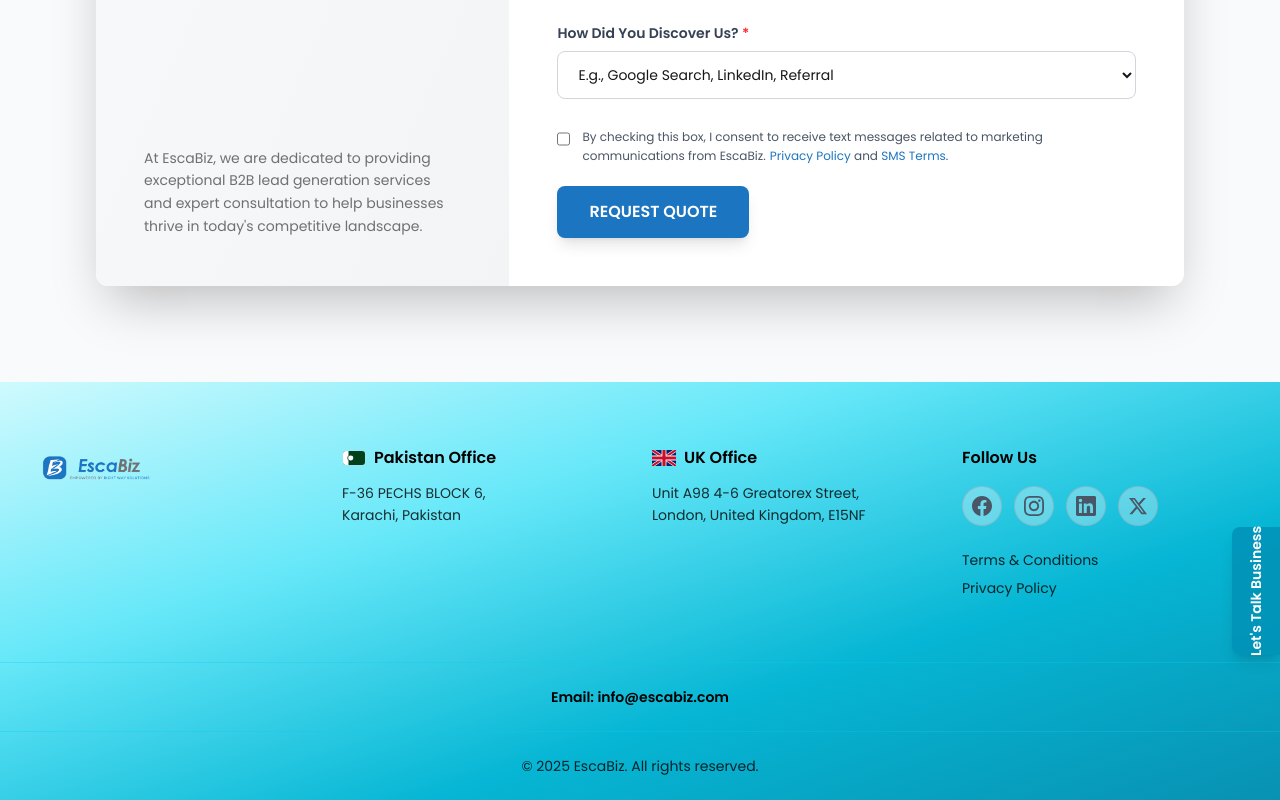
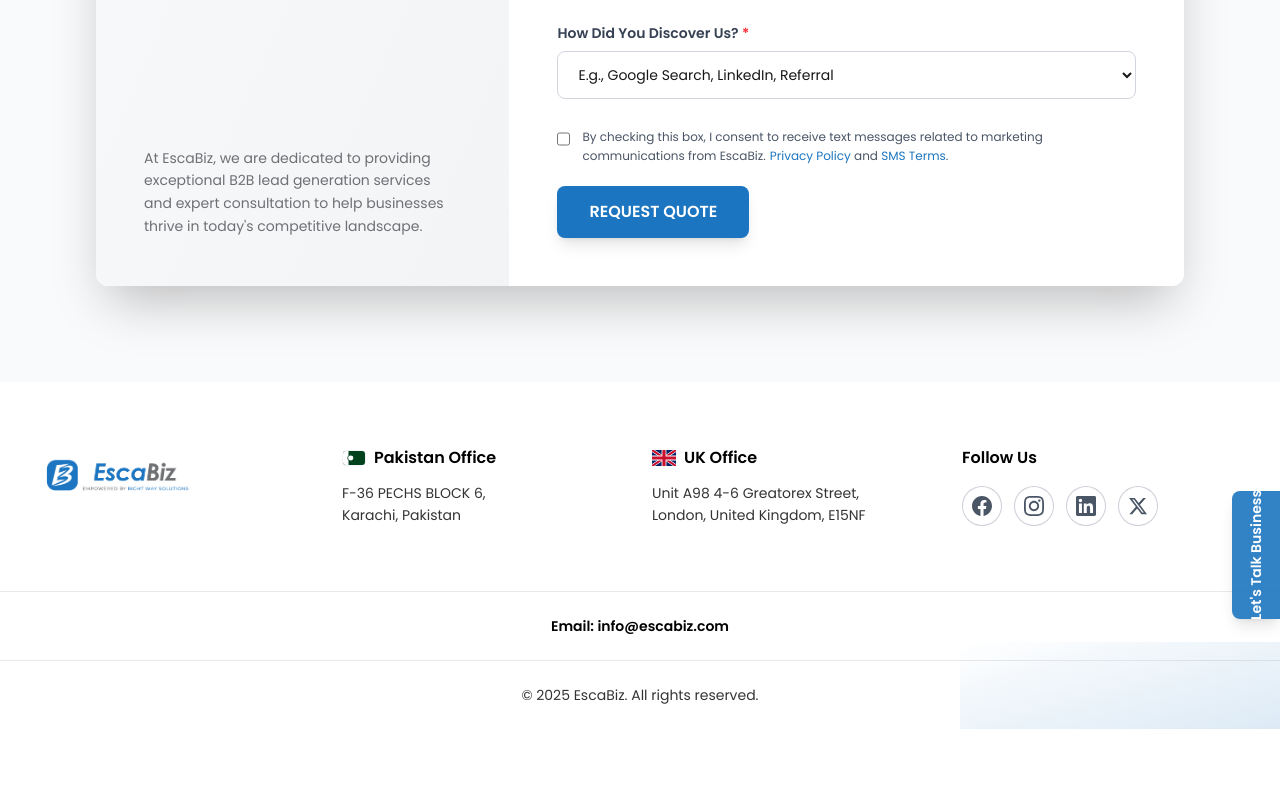
Before and after one commit to Sharmeen-Rauf/escabiz, a Next.js app: page / in a window 1280 px wide. Shown: the part 5977-6777 px from the top of the page. After the commit the page ends 6706 px from the top, so only its background shows below. Built offline with nearby package versions, Linux system fonts and the light colour scheme.

Commit message:
Enhance Footer Section in Home component: update background styling, adjust button colors, and improve social media icon visibility for a more cohesive design.

```diff
--- a/src/app/page.tsx
+++ b/src/app/page.tsx
@@ -1536,10 +1536,13 @@ export default function Home() {
       </main>
 
       {/* Footer Section */}
-      <footer className="w-full relative overflow-hidden" style={{ background: 'linear-gradient(to top left, #0891b2, #06b6d4, #67e8f9, #cffafe)' }}>
+      <footer className="w-full relative overflow-hidden bg-white/95 backdrop-blur-sm">
+        {/* Blue Gradient - Right Bottom Corner Only */}
+        <div className="absolute bottom-0 right-0 w-1/4 h-1/4 bg-gradient-to-tl from-[#1c75c0]/15 via-[#1c75c0]/8 to-transparent pointer-events-none"></div>
+
         {/* "Let's Talk Business" Tab - Right Side */}
         <div className="absolute right-0 top-1/2 -translate-y-1/2 z-10 hidden lg:block">
-          <Link href="/lets-talk" className="flex items-center justify-center h-32 w-12 bg-cyan-600/90 hover:bg-cyan-600 rounded-l-lg shadow-lg transition-all duration-300 group">
+          <Link href="/lets-talk" className="flex items-center justify-center h-32 w-12 bg-[#1c75c0]/90 hover:bg-[#1c75c0] rounded-l-lg shadow-lg transition-all duration-300 group">
             <span className="text-white text-sm font-semibold whitespace-nowrap transform -rotate-90 group-hover:scale-110 transition-transform duration-300">
               Let&apos;s Talk Business
             </span>
@@ -1556,9 +1559,9 @@ export default function Home() {
                   <Image
                     src="/Logo_Revised(Grey).png"
                     alt="EscaBiz Logo"
-                    width={180}
-                    height={65}
-                    className="h-auto max-h-12 w-auto object-contain"
+                    width={220}
+                    height={80}
+                    className="h-auto max-h-16 w-auto object-contain"
                     priority
                   />
                 </Link>
@@ -1609,54 +1612,46 @@ export default function Home() {
               </p>
             </div>
 
-            {/* Column 4: Follow Us & Terms */}
+            {/* Column 4: Follow Us */}
             <div className="flex flex-col">
               <h5 className="text-base font-semibold text-black mb-4">Follow Us</h5>
-              <div className="flex items-center space-x-3 mb-6">
-                <a href="#" className="w-10 h-10 bg-white/30 border border-gray-400/50 rounded-full flex items-center justify-center hover:bg-white/50 transition-colors duration-300">
+              <div className="flex items-center space-x-3">
+                <a href="#" className="w-10 h-10 bg-white/50 border border-gray-400/50 rounded-full flex items-center justify-center hover:bg-white/70 transition-colors duration-300">
                   <svg className="w-5 h-5 text-gray-600" fill="currentColor" viewBox="0 0 24 24">
                     <path d="M24 12.073c0-6.627-5.373-12-12-12s-12 5.373-12 12c0 5.99 4.388 10.954 10.125 11.854v-8.385H7.078v-3.47h3.047V9.43c0-3.007 1.792-4.669 4.533-4.669 1.312 0 2.686.235 2.686.235v2.953H15.83c-1.491 0-1.956.925-1.956 1.874v2.25h3.328l-.532 3.47h-2.796v8.385C19.612 23.027 24 18.062 24 12.073z"/>
                   </svg>
                 </a>
-                <a href="#" className="w-10 h-10 bg-white/30 border border-gray-400/50 rounded-full flex items-center justify-center hover:bg-white/50 transition-colors duration-300">
+                <a href="#" className="w-10 h-10 bg-white/50 border border-gray-400/50 rounded-full flex items-center justify-center hover:bg-white/70 transition-colors duration-300">
                   <svg className="w-5 h-5 text-gray-600" fill="currentColor" viewBox="0 0 24 24">
                     <path d="M12 2.163c3.204 0 3.584.012 4.85.07 3.252.148 4.771 1.691 4.919 4.919.058 1.265.069 1.645.069 4.849 0 3.205-.012 3.584-.069 4.849-.149 3.225-1.664 4.771-4.919 4.919-1.266.058-1.644.07-4.85.07-3.204 0-3.584-.012-4.849-.07-3.26-.149-4.771-1.699-4.919-4.92-.058-1.265-.07-1.644-.07-4.849 0-3.204.013-3.583.07-4.849.149-3.227 1.664-4.771 4.919-4.919 1.266-.057 1.645-.069 4.849-.069zm0-2.163c-3.259 0-3.667.014-4.947.072-4.358.2-6.78 2.618-6.98 6.98-.059 1.281-.073 1.689-.073 4.948 0 3.259.014 3.668.072 4.948.2 4.358 2.618 6.78 6.98 6.98 1.281.058 1.689.072 4.948.072 3.259 0 3.668-.014 4.948-.072 4.354-.2 6.782-2.618 6.979-6.98.059-1.28.073-1.689.073-4.948 0-3.259-.014-3.667-.072-4.947-.196-4.354-2.617-6.78-6.979-6.98-1.281-.059-1.69-.073-4.949-.073zm0 5.838c-3.403 0-6.162 2.759-6.162 6.162s2.759 6.163 6.162 6.163 6.162-2.759 6.162-6.163c0-3.403-2.759-6.162-6.162-6.162zm0 10.162c-2.209 0-4-1.79-4-4 0-2.209 1.791-4 4-4s4 1.791 4 4c0 2.21-1.791 4-4 4zm6.406-11.845c-.796 0-1.441.645-1.441 1.44s.645 1.44 1.441 1.44c.795 0 1.439-.645 1.439-1.44s-.644-1.44-1.439-1.44z"/>
                   </svg>
                 </a>
-                <a href="#" className="w-10 h-10 bg-white/30 border border-gray-400/50 rounded-full flex items-center justify-center hover:bg-white/50 transition-colors duration-300">
+                <a href="#" className="w-10 h-10 bg-white/50 border border-gray-400/50 rounded-full flex items-center justify-center hover:bg-white/70 transition-colors duration-300">
                   <svg className="w-5 h-5 text-gray-600" fill="currentColor" viewBox="0 0 24 24">
                     <path d="M20.447 20.452h-3.554v-5.569c0-1.328-.027-3.037-1.852-3.037-1.853 0-2.136 1.445-2.136 2.939v5.667H9.351V9h3.414v1.561h.046c.477-.9 1.637-1.85 3.37-1.85 3.601 0 4.267 2.37 4.267 5.455v6.286zM5.337 7.433c-1.144 0-2.063-.926-2.063-2.065 0-1.138.92-2.063 2.063-2.063 1.14 0 2.064.925 2.064 2.063 0 1.139-.925 2.065-2.064 2.065zm1.782 13.019H3.555V9h3.564v11.452zM22.225 0H1.771C.792 0 0 .774 0 1.729v20.542C0 23.227.792 24 1.771 24h20.451C23.2 24 24 23.227 24 22.271V1.729C24 .774 23.2 0 22.222 0h.003z"/>
                   </svg>
                 </a>
-                <a href="#" className="w-10 h-10 bg-white/30 border border-gray-400/50 rounded-full flex items-center justify-center hover:bg-white/50 transition-colors duration-300">
+                <a href="#" className="w-10 h-10 bg-white/50 border border-gray-400/50 rounded-full flex items-center justify-center hover:bg-white/70 transition-colors duration-300">
                   <svg className="w-5 h-5 text-gray-600" fill="currentColor" viewBox="0 0 24 24">
                     <path d="M18.244 2.25h3.308l-7.227 8.26 8.502 11.24H16.17l-5.214-6.817L4.99 21.75H1.68l7.73-8.835L1.254 2.25H8.08l4.713 6.231zm-1.161 17.52h1.833L7.084 4.126H5.117z"/>
                   </svg>
                 </a>
               </div>
-              <div className="space-y-2">
-                <a href="#" className="block text-sm text-black/80 hover:text-black transition-colors duration-300">
-                  Terms & Conditions
-                </a>
-                <a href="#" className="block text-sm text-black/80 hover:text-black transition-colors duration-300">
-                  Privacy Policy
-                </a>
-              </div>
             </div>
           </div>
         </div>
 
         {/* Middle Section - Email */}
-        <div className="border-t border-cyan-400/30">
+        <div className="border-t border-gray-300/50">
           <div className="relative z-10 w-full max-w-7xl mx-auto px-4 sm:px-6 lg:px-8 py-6">
             <p className="text-sm text-black text-center font-semibold">
-              Email: <a href="mailto:info@escabiz.com" className="text-black hover:text-cyan-700 transition-colors duration-300">info@escabiz.com</a>
+              Email: <a href="mailto:info@escabiz.com" className="text-black hover:text-[#1c75c0] transition-colors duration-300">info@escabiz.com</a>
             </p>
           </div>
         </div>
 
         {/* Bottom Section - Copyright */}
-        <div className="border-t border-cyan-400/30">
+        <div className="border-t border-gray-300/50">
           <div className="relative z-10 w-full max-w-7xl mx-auto px-4 sm:px-6 lg:px-8 py-6">
             <p className="text-sm text-black/80 text-center">
               © 2025 EscaBiz. All rights reserved.
```
